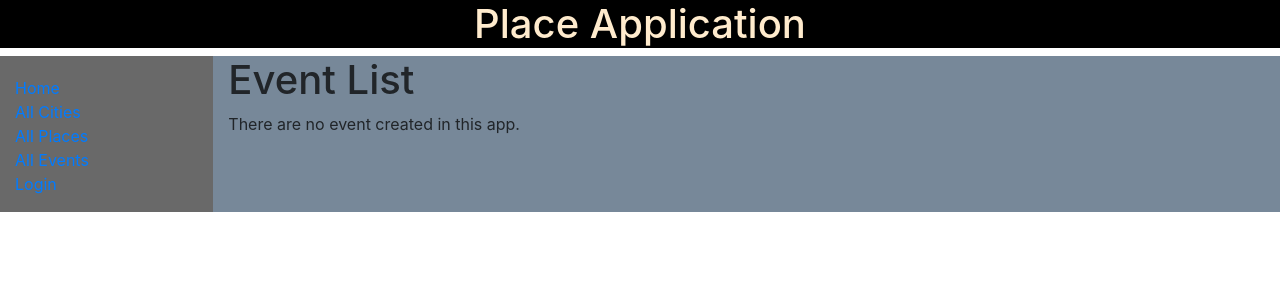
After one commit to Mithilesh-M/EventApp-Django, a Django app: page /eventapp/events/ in a window 1280 px wide. The commit adds this page. Shown: the top 300 px of the page. Run offline with Django 3.2, Linux system fonts and the light colour scheme; data that the repository does not hold is empty; parts of the project's set-up code (start-up, migrations or seed data) failed here and were passed over.

Commit message:
Add event list view in the app
Added event list in the application

```diff
--- /dev/null
+++ b/eventapp/templates/eventapp/event_list.html
@@ -0,0 +1,16 @@
+{% extends "base_generic.html" %}
+
+{% block content %}
+  <h1>Event List</h1>
+  {% if event_list %}
+  <ul>
+    {% for event in event_list %}
+      <li>
+        <a href="">{{ event.title }}</a>
+      </li>
+    {% endfor %}
+  </ul>
+  {% else %}
+    <p>There are no event created in this app.</p>
+  {% endif %}
+{% endblock %}
--- a/eventapp/urls.py
+++ b/eventapp/urls.py
@@ -2,5 +2,5 @@ from django.urls import path
 from . import views
 
 urlpatterns = [
-
-    ]
+    path('events/', views.EventListView.as_view(), name='events'),
+]
--- a/eventapp/views.py
+++ b/eventapp/views.py
@@ -1,3 +1,7 @@
 from django.shortcuts import render
+from django.views import generic
+from .models import Event, Timing
 
-# Create your views here.
+class EventListView(generic.ListView):
+    model = Event
+    paginate_by = 10
--- a/placeapp/templates/base_generic.html
+++ b/placeapp/templates/base_generic.html
@@ -19,6 +19,7 @@
           <li><a href="{% url 'index' %}">Home</a></li>
           <li><a href="{% url 'cities' %}">All Cities</a></li>
           <li><a href="{% url 'places' %}">All Places</a></li>
+            <li><a href="{% url 'events' %}">All Events</a></li>
         {% if user.is_authenticated %}
             <li>User: {{ user.get_username }}</li>
             <li><a href="">Logout</a></li>
```
